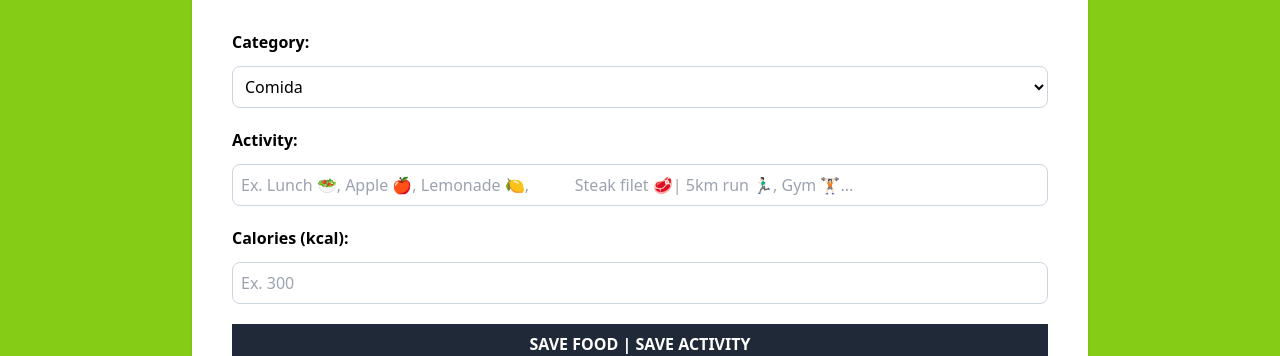
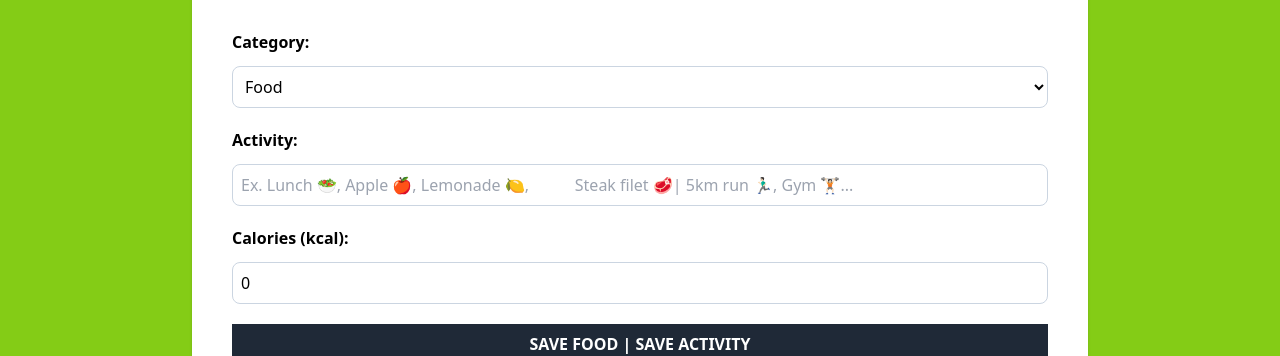
Before and after one commit to wisyxx/Calorie-Counter, a React (Vite) app: page / in a window 1280 px wide. Shown: the part 170-526 px from the top of the page. Built offline with nearby package versions, Linux system fonts and the light colour scheme.

Commit message:
Add interactivity to the form

```diff
--- a/src/components/Form.tsx
+++ b/src/components/Form.tsx
@@ -1,6 +1,20 @@
+import { useState } from 'react';
 import { categories } from '../data/categories';
+import type { ChangeEvent } from 'react';
 
 export const Form = () => {
+  const [activity, setActivity] = useState({
+    category: 1,
+    name: '',
+    calories: 0,
+  });
+
+  const handleChange = (
+    e: ChangeEvent<HTMLSelectElement | HTMLInputElement>
+  ) => {
+    setActivity({ ...activity, [e.target.id]: e.target.value });
+  };
+
   return (
     <form className=" space-y-5 bg-white shadow p-10 rounded-lg">
       <div className="grid grid-cols-1 gap-3">
@@ -11,6 +25,8 @@ export const Form = () => {
           id="category"
           name="category"
           className=" border border-slate-300 p-2 rounded-lg w-full bg-white"
+          value={activity.category}
+          onChange={handleChange}
         >
           {categories.map((categorie) => (
             <option key={categorie.id} value={categorie.id}>
@@ -21,7 +37,7 @@ export const Form = () => {
       </div>
 
       <div className="grid grid-cols-1 gap-3">
-        <label htmlFor="activity" className=" font-bold">
+        <label htmlFor="name" className=" font-bold">
           Activity:
         </label>
         <input
@@ -29,8 +45,10 @@ export const Form = () => {
           placeholder="Ex. Lunch 🥗, Apple 🍎, Lemonade 🍋,
           Steak filet 🥩| 5km run 🏃🏻‍♂️, Gym 🏋🏻..."
           type="text"
-          id="activity"
-          name="activity"
+          id="name"
+          name="name"
+          value={activity.name}
+          onChange={handleChange}
         />
       </div>
       <div className="grid grid-cols-1 gap-3">
@@ -43,6 +61,8 @@ export const Form = () => {
           type="number"
           id="calories"
           name="calories"
+          value={activity.calories}
+          onChange={handleChange}
         />
       </div>
 
--- a/src/data/categories.ts
+++ b/src/data/categories.ts
@@ -1,6 +1,6 @@
 import type { Category } from '../types';
 
 export const categories: Category[] = [
-  { id: 1, name: 'Comida' },
-  { id: 2, name: 'Ejercicio' },
+  { id: 1, name: 'Food' },
+  { id: 2, name: 'Exercise' },
 ];
```
